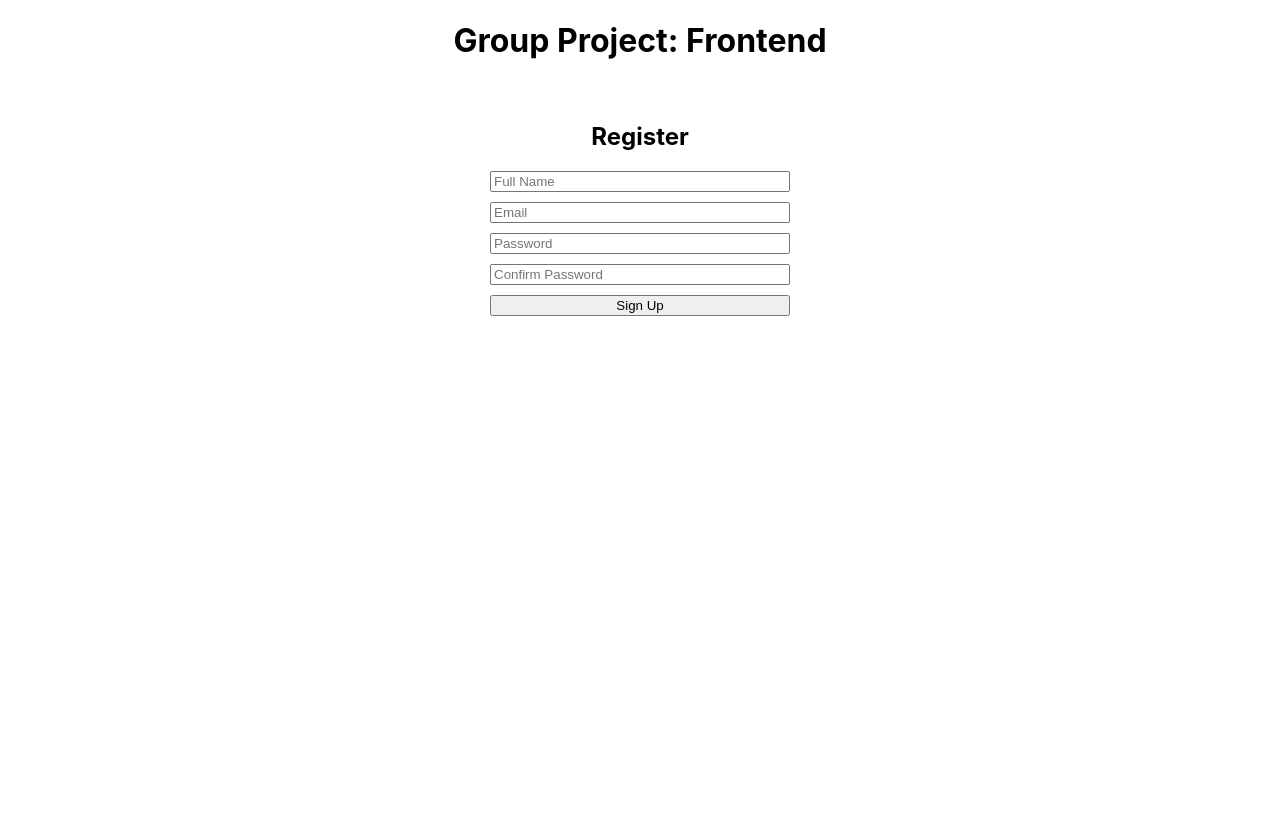
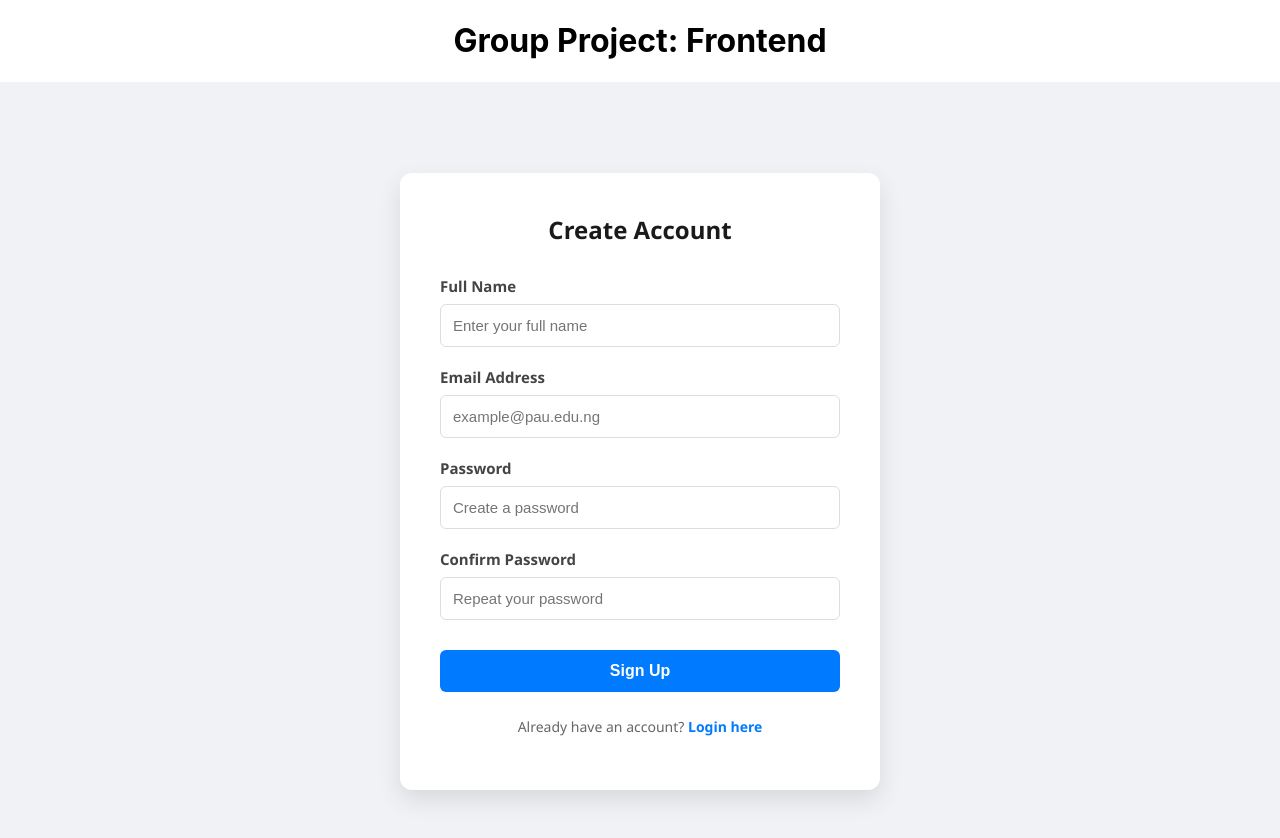
Before and after one commit to Sheismargret/COS-Group-2, a React (Create React App) app in the folder frontend/: page / in a window 1280 px wide. Shown: the top 838 px of the page. Before the commit the page ends 800 px from the top, so only its background shows below. Built offline with nearby package versions, Linux system fonts and the light colour scheme.

Commit message:
Added modern styling to register page

```diff
--- a/frontend/src/pages/Register.js
+++ b/frontend/src/pages/Register.js
@@ -1,18 +1,38 @@
+import '../styles/Register.css';
 import React, { useState } from 'react';
 
 const Register = () => {
     return (
-        <div style={{ padding: '20px', textAlign: 'center' }}>
-            <h2>Register</h2>
-            <form style={{ display: 'flex', flexDirection: 'column', width: '300px', margin: '0 auto', gap: '10px' }}>
-                <input type="text" placeholder="Full Name" />
-                <input type="email" placeholder="Email" />
-                <input type="password" placeholder="Password" />
-                <input type="password" placeholder="Confirm Password" />
-                <button type="submit">Sign Up</button>
+    <div className="auth-wrapper">
+        <div className="auth-card">
+            <div className="auth-header">
+                <h2>Create Account</h2>
+            </div>
+            <form className="auth-form">
+                <div className="input-group">
+                    <label>Full Name</label>
+                    <input type="text" placeholder="Enter your full name" required />
+                </div>
+                <div className="input-group">
+                    <label>Email Address</label>
+                    <input type="email" placeholder="example@pau.edu.ng" required />
+                </div>
+                <div className="input-group">
+                    <label>Password</label>
+                    <input type="password" placeholder="Create a password" required />
+                </div>
+                <div className="input-group">
+                    <label>Confirm Password</label>
+                    <input type="password" placeholder="Repeat your password" required />
+                </div>
+                <button type="submit" className="auth-btn">Sign Up</button>
             </form>
+            <div className="auth-footer">
+                <p>Already have an account? <a href="/login">Login here</a></p>
+            </div>
         </div>
-    );
+    </div>
+);
 };
 
 export default Register;
--- a/frontend/src/styles/Register.css
+++ b/frontend/src/styles/Register.css
@@ -0,0 +1,105 @@
+/* Container to center everything on the screen */
+.auth-wrapper {
+    display: flex;
+    justify-content: center;
+    align-items: center;
+    min-height: 100vh;
+    background: #f0f2f5; /* Light grey background */
+    font-family: 'Segoe UI', Tahoma, Geneva, Verdana, sans-serif;
+}
+
+/* The white card containing the form */
+.auth-card {
+    background: #ffffff;
+    padding: 40px;
+    border-radius: 12px;
+    box-shadow: 0 10px 25px rgba(0, 0, 0, 0.1);
+    width: 100%;
+    max-width: 400px;
+}
+
+.auth-header {
+    text-align: center;
+    margin-bottom: 30px;
+}
+
+.auth-header h2 {
+    margin: 0;
+    color: #1a1a1a;
+    font-size: 24px;
+}
+
+.auth-header p {
+    color: #666;
+    font-size: 14px;
+    margin-top: 8px;
+}
+
+/* Form Layout */
+.auth-form {
+    display: flex;
+    flex-direction: column;
+    gap: 20px;
+}
+
+.input-group {
+    display: flex;
+    flex-direction: column;
+    gap: 8px;
+
+}
+
+.input-group label {
+    font-size: 15px;
+    font-weight: 600;
+    color: #444;
+    text-align: left;
+}
+
+.input-group input {
+    padding: 12px;
+    border: 1.5px solid #ddd;
+    border-radius: 6px;
+    font-size: 15px;
+    transition: border-color 0.3s ease;
+}
+
+.input-group input:focus {
+    outline: none;
+    border-color: #007bff; /* PAU Blue or similar */
+}
+
+/* The Button */
+.auth-btn {
+    background-color: #007bff;
+    color: white;
+    padding: 12px;
+    border: none;
+    border-radius: 6px;
+    font-size: 16px;
+    font-weight: 600;
+    cursor: pointer;
+    transition: background-color 0.3s ease;
+    margin-top: 10px;
+}
+
+.auth-btn:hover {
+    background-color: #0056b3;
+}
+
+.auth-footer {
+    margin-top: 25px;
+    text-align: center;
+    font-size: 14px;
+    color: #666;
+}
+
+.auth-footer a {
+    color: #007bff;
+    text-decoration: none;
+    font-weight: 600;
+}
+
+.auth-footer a:hover {
+    text-decoration: underline;
+}
```
